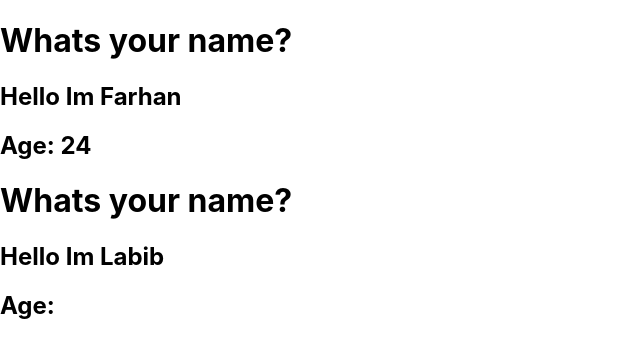
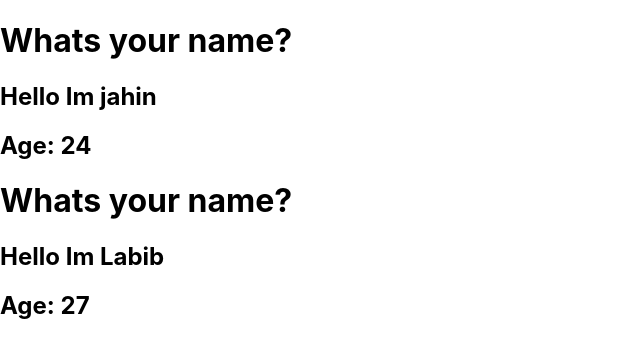
Before and after one commit to Farhan-labib/React-practice, a React (Create React App) app in the folder myreact-app/: page / in a window 1280 px wide. Shown: the top 358 px of the page, without its empty margins (0-640 px from the left). Built offline with nearby package versions, Linux system fonts and the light colour scheme.

Commit message:
default props

```diff
--- a/myreact-app/src/index.js
+++ b/myreact-app/src/index.js
@@ -8,7 +8,7 @@ import reportWebVitals from './reportWebVitals';
 const root = ReactDOM.createRoot(document.getElementById('root'));
 root.render(
   <React.StrictMode>
-    <Nc names="Farhan" age={24}><button>Login</button> </Nc>
+    <Nc age={24}/>
     <Nc names="Labib"/>
   </React.StrictMode>
 );
--- a/myreact-app/src/newcomp.js
+++ b/myreact-app/src/newcomp.js
@@ -14,7 +14,13 @@ function Nc(props) {
 
 Nc.propTypes={
   names: PropTypes.string,
-  age:PropTypes.number
+  age:PropTypes.number,
+
+};
+
+Nc.defaultProps={
+  names: "jahin",
+  age: 27
 };
 
 
```
